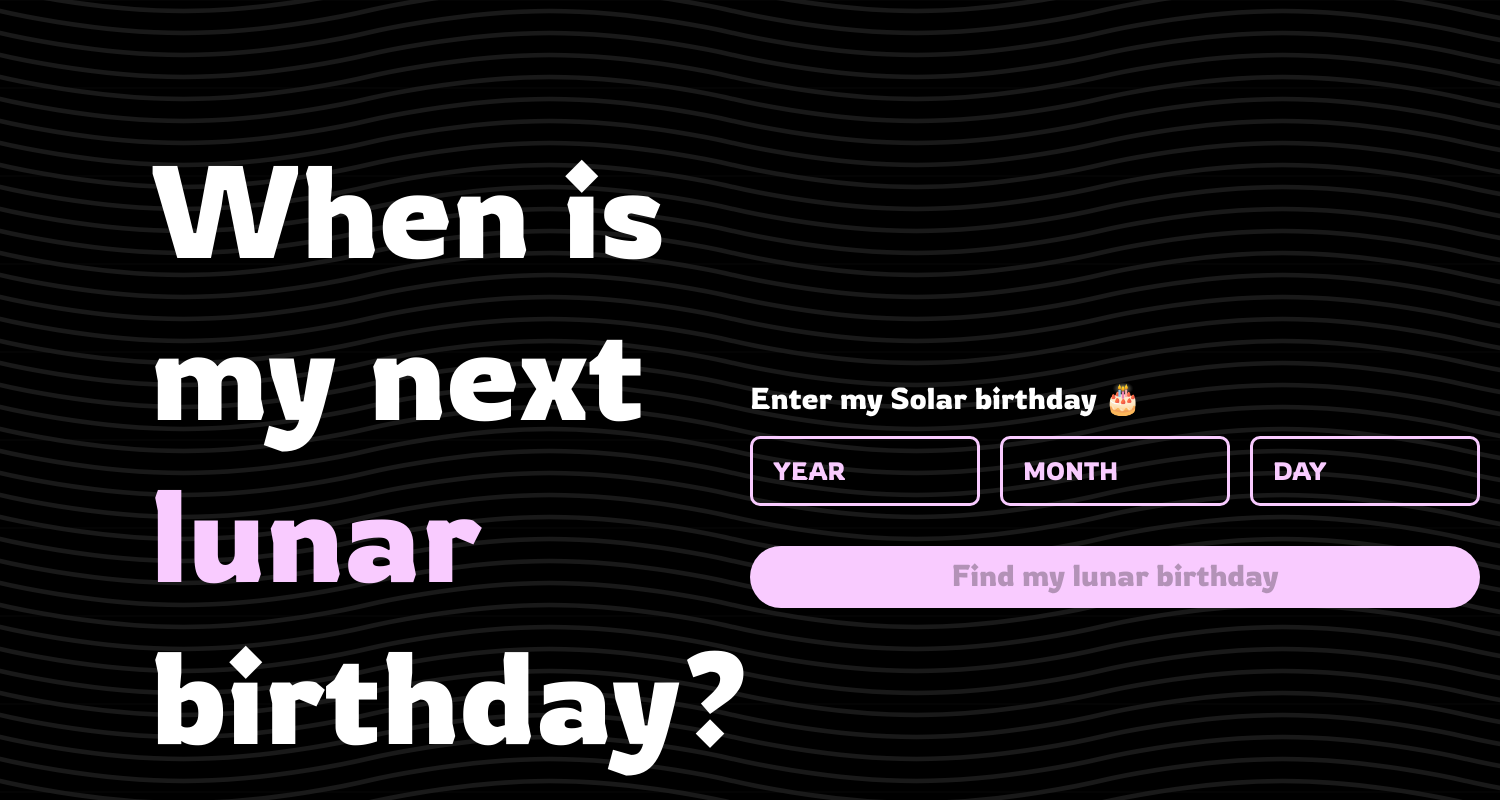
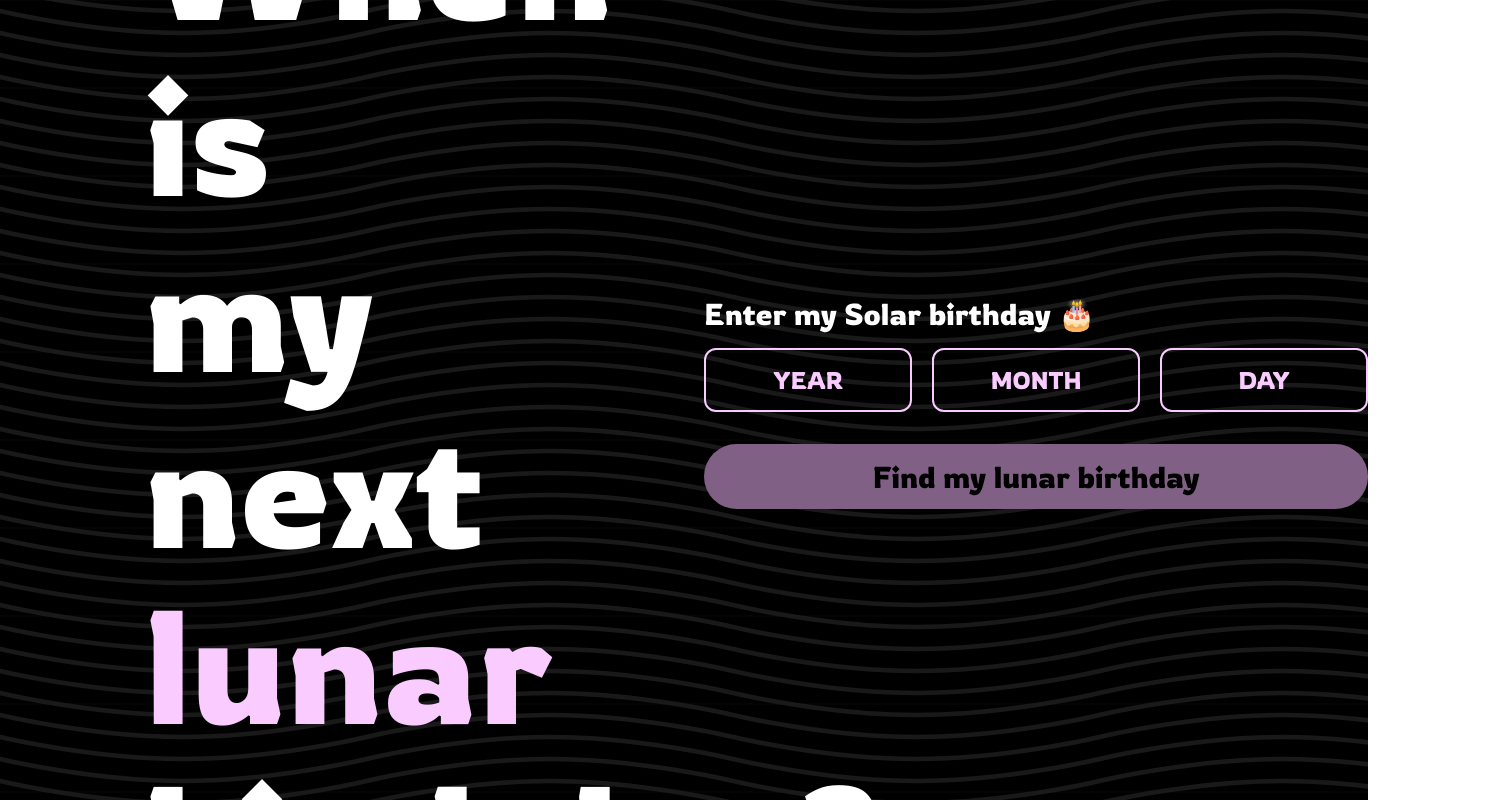
Before and after one commit to iamyujinwon/lunar-birthday-app, a React (Create React App) app: page / in a window 1280 px wide. Shown: the top 800 px of the page, 1500 px wide, since content can reach past the window. Built offline with nearby package versions, Linux system fonts and the light colour scheme.

Commit message:
add tailwindcss and update css

```diff
--- a/package.json
+++ b/package.json
@@ -40,5 +40,10 @@
       "last 1 firefox version",
       "last 1 safari version"
     ]
+  },
+  "devDependencies": {
+    "autoprefixer": "^10.4.4",
+    "postcss": "^8.4.12",
+    "tailwindcss": "^3.0.24"
   }
 }
--- /dev/null
+++ b/postcss.config.js
@@ -0,0 +1,6 @@
+module.exports = {
+  plugins: {
+    tailwindcss: {},
+    autoprefixer: {},
+  },
+}
--- a/src/index.css
+++ b/src/index.css
@@ -1,13 +1,3 @@
-body {
-  margin: 0;
-  font-family: -apple-system, BlinkMacSystemFont, 'Segoe UI', 'Roboto', 'Oxygen',
-    'Ubuntu', 'Cantarell', 'Fira Sans', 'Droid Sans', 'Helvetica Neue',
-    sans-serif;
-  -webkit-font-smoothing: antialiased;
-  -moz-osx-font-smoothing: grayscale;
-}
-
-code {
-  font-family: source-code-pro, Menlo, Monaco, Consolas, 'Courier New',
-    monospace;
-}
+@tailwind base;
+@tailwind components;
+@tailwind utilities;
--- a/src/pages/index.css
+++ b/src/pages/index.css
@@ -1,3 +1,4 @@
+/*
 #container {
     display: flex;
     justify-content: space-between;
@@ -87,7 +88,7 @@ form {
 }
 
 
-/* for the result part */
+
 
 #result-container {
     color: white;
@@ -146,3 +147,4 @@ form {
 #google-calendar:hover {
     background-color: #FFF9C6;
 }
+*/
--- a/src/pages/index.js
+++ b/src/pages/index.js
@@ -1,6 +1,5 @@
 import React, {useState} from 'react';
 import './index.css';
-import ReactDOM from 'react-dom';
 import {fromSolarDate} from 'lunar-date-calculator';
 
 const currentYear = new Date().getUTCFullYear();
@@ -37,7 +36,6 @@ const Home = () =>  {
     const [convertedNextMonth, setConvertedNextMonth] = useState();
     const [convertedNextDay, setConvertedNextDay] = useState();
 
-
     const [calculated, setCalculated] = useState(false);
 
     const handleSubmit = e => {
@@ -54,7 +52,6 @@ const Home = () =>  {
         setConvertedNextMonth(solarToNextLunar.month);
         setConvertedNextDay(solarToNextLunar.day);
 
-
         setCalculated(true);
     }
 
@@ -64,13 +61,13 @@ const Home = () =>  {
 
     return (
         <>
-            <div id="container">
-                <div id="title-container">
-                    <div id="title">
-                        When is <br />
-                        my next<br />
-                        <span id="lunar">lunar</span> <br/>
-                        birthday?
+            <div class="flex items-center font-Rowdies font-normal w-screen h-screen">
+                <div class="text-white leading-title w-1/2 pl-36">
+                    <div class="text-title">
+                        <div>When is</div>
+                        <div>my next</div>
+                        <div><span class="text-lunar">lunar</span></div>
+                        <div>birthday?</div>
                     </div>
                 </div>
 
@@ -91,12 +88,12 @@ const Home = () =>  {
                         </button>
                     </div>
                     :
-                    <div id ="date-section">
-                        <form id="date-containter" onSubmit={handleSubmit}>
-                            <div>Enter my Solar birthday 🎂</div>
-                            <div id="date-selector">
+                    <div class="w-1/2 pl-16">
+                        <form onSubmit={handleSubmit}>
+                            <div class="text-white text-3xl mb-3">Enter my Solar birthday 🎂</div>
+                            <div class="text-2xl flex space-x-5">
                                 <span>
-                                    <select onChange={e=>(setInputYear(e.target.value))}>
+                                    <select class="w-52 text-center py-3 bg-transparent text-lunar border-solid border-2 border-lunar rounded-xl appearance-none cursor-pointer" onChange={e=>(setInputYear(e.target.value))}>
                                         <option value={0} default>YEAR</option>
                                         {years.map(year => {
                                             return (<option key={year.value} value={year.value}>{year.text}</option>);
@@ -104,7 +101,7 @@ const Home = () =>  {
                                     </select>
                                 </span>
                                 <span>
-                                    <select onChange={e=>(setInputMonth(e.target.value))}>
+                                    <select class="w-52 text-center py-3 bg-transparent text-lunar border-solid border-2 border-lunar rounded-xl appearance-none cursor-pointer" onChange={e=>(setInputMonth(e.target.value))}>
                                         <option value={0} default>MONTH</option>
                                         {months.map(month => {
                                             return (<option key={month.value} value={month.value}>{month.text}</option>);
@@ -112,7 +109,7 @@ const Home = () =>  {
                                     </select>
                                 </span>
                                 <span>
-                                    <select onChange={e=>(setInputDay(e.target.value))}>
+                                    <select class="w-52 text-center py-3 bg-transparent text-lunar border-solid border-2 border-lunar rounded-xl appearance-none cursor-pointer" onChange={e=>(setInputDay(e.target.value))}>
                                         <option value={0} default>DAY</option>
                                         {days.map(day => {
                                             return (<option key={day.value} value={day.value}>{day.text}</option>);
@@ -120,7 +117,7 @@ const Home = () =>  {
                                     </select>
                                 </span>
                             </div>
-                            <button id="submit-button" type="submit" disabled={submitDisabled()}>
+                            <button class="w-[41.5rem] py-2.5 mt-8 text-3xl bg-lunar rounded-full cursor-pointer disabled:cursor-not-allowed disabled:bg-disabled" type="submit" disabled={submitDisabled()}>
                                 Find my lunar birthday
                             </button>
                         </form>
--- /dev/null
+++ b/tailwind.config.js
@@ -0,0 +1,35 @@
+module.exports = {
+  content: [
+    "./src/**/*.{js,jsx,ts,tsx}",
+  ],
+  theme: {
+    fontSize: {
+      'xs': '.75rem',
+      'sm': '.875rem',
+      'tiny': '.875rem',
+      'base': '1rem',
+      'lg': '1.125rem',
+      'xl': '1.25rem',
+      '2xl': '1.5rem',
+      '3xl': '1.875rem',
+      '4xl': '2.25rem',
+      '5xl': '3rem',
+      '6xl': '4rem',
+      '7xl': '5rem',
+      'title': '10rem',
+    },
+    fontFamily: {
+      'Rowdies': 'Rowdies',
+    },
+    extend: {
+      colors: {
+        'lunar': '#F9CBFF',
+        'disabled': '#806084',
+      },
+      lineHeight: {
+        'title': '1.1',
+      },
+    },
+  },
+  plugins: [],
+}
```
Also changed, not shown: 1 other file (tests, documents, lock files or other folders).
